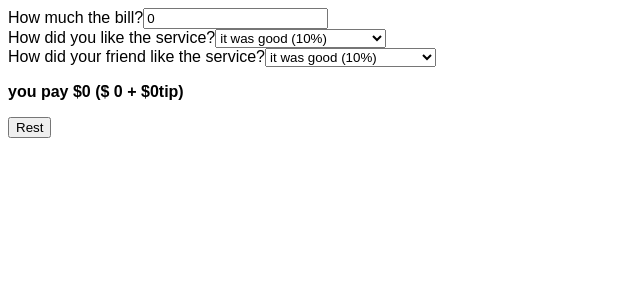
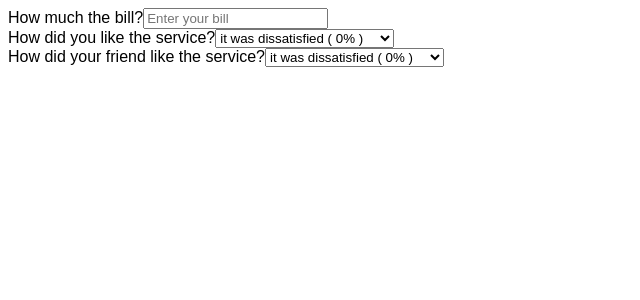
Before and after one commit to ali27-dev/React-Practice-Projects-Dir, a React (Create React App) app in the folder tip-calculator/: page / in a window 1280 px wide. Shown: the top 300 px of the page, without its empty margins (0-640 px from the left). Built offline with nearby package versions, Linux system fonts and the light colour scheme.

Commit message:
Finally, I'm implement the logic correctly with this our mini tip-calculator complete.

```diff
--- a/tip-calculator/src/Bill.js
+++ b/tip-calculator/src/Bill.js
@@ -3,7 +3,12 @@ function Bill({ isBill, onIsBill }) {
     <>
       <div className="">
         <span>How much the bill?</span>
-        <input type="text" value={isBill} onChange={onIsBill} />
+        <input
+          type="text"
+          placeholder="Enter your bill"
+          value={isBill}
+          onChange={onIsBill}
+        />
       </div>
     </>
   );
--- a/tip-calculator/src/Payment.js
+++ b/tip-calculator/src/Payment.js
@@ -1,4 +1,4 @@
-function Payment({ isBill, serviceTip, onChangeBill }) {
+function Payment({ isBill, serviceTip, tip, onChangeBill }) {
   console.log(isBill);
 
   const totalBill = isBill + serviceTip;
@@ -9,7 +9,7 @@ function Payment({ isBill, serviceTip, onChangeBill }) {
   return (
     <div className="" style={{ fontWeight: "bold" }}>
       <p>
-        you pay ${totalBill} ($ {isBill} + ${serviceTip}tip)
+        you pay ${totalBill} ($ {isBill} + ${tip} tip)
       </p>
     </div>
   );
--- a/tip-calculator/src/Service.js
+++ b/tip-calculator/src/Service.js
@@ -6,40 +6,13 @@ export default function Service({ serviceTip, setServiceTip, children }) {
   }
   return (
     <div className="">
-      <span>{children}</span>
-      <select onChange={handleService}>
-        <option value={0}>
-          it was good ({handleService === 10 ? 0 : serviceTip + 10}%)
-        </option>
-        <option value={0}>
-          it was normal ({handleService === 10 ? 0 : serviceTip - 5}%)
-        </option>
-        <option value={serviceTip}>it was bad ({serviceTip}%)</option>
-        <option value={serviceTip + 20}>
-          Absaloutly Amazing ({serviceTip}%)
-        </option>
+      <label>{children}</label>
+      <select value={serviceTip} onChange={handleService}>
+        <option value={0}>it was dissatisfied ( 0% )</option>
+        <option value={5}>it was Okay ( 5% )</option>
+        <option value={10}>it was good (10%)</option>
+        <option value={20}>Absaloutly Amazing (20%)</option>
       </select>
-      {/* <FriendSer serviceTip={serviceTip} onHandleService={handleService} /> */}
     </div>
   );
 }
-
-// function FriendSer({ serviceTip, onHandleService }) {
-//   return (
-//     <div className="">
-//       <span>How did your friend like the service?</span>
-//       <select name="" id="" onChange={onHandleService}>
-//         <option value={0}>
-//           it was good ({onHandleService === 10 ? 0 : serviceTip + 10}%)
-//         </option>
-//         <option value={10}>
-//           it was normal ({onHandleService === 10 ? 0 : serviceTip - 5}%)
-//         </option>
-//         <option value={serviceTip}>it was bad ({serviceTip}%)</option>
-//         <option value={serviceTip + 20}>
-//           Absaloutly Amazing ({serviceTip}%)
-//         </option>
-//       </select>
-//     </div>
-//   );
-// }
--- a/tip-calculator/src/TipCalculator.js
+++ b/tip-calculator/src/TipCalculator.js
@@ -5,15 +5,19 @@ import Button from "./Button";
 import Payment from "./Payment";
 import Service from "./Service";
 function TipCalculator() {
-  const [isBill, setIsBill] = useState(0);
+  const [isBill, setIsBill] = useState("");
   const [serviceTip, setServiceTip] = useState(0);
+  const [serviceTip2, setServiceTip2] = useState(0);
 
   function handleBill(e) {
     setIsBill(Number(e.target.value));
   }
+
+  const tip = isBill * ((serviceTip + serviceTip2) / 2 / 100);
   function handleRestBtn() {
-    setIsBill(0);
+    setIsBill("");
     setServiceTip(0);
+    setServiceTip2(0);
   }
   return (
     <>
@@ -21,11 +25,15 @@ function TipCalculator() {
       <Service serviceTip={serviceTip} setServiceTip={setServiceTip}>
         How did you like the service?
       </Service>
-      <Service serviceTip={serviceTip} setServiceTip={setServiceTip}>
+      <Service serviceTip={serviceTip2} setServiceTip={setServiceTip2}>
         How did your friend like the service?
       </Service>
-      <Payment isBill={isBill} serviceTip={serviceTip} />
-      <Button onRestBtn={handleRestBtn} />
+      {isBill && (
+        <>
+          <Payment isBill={isBill} serviceTip={serviceTip} tip={tip} />
+          <Button onRestBtn={handleRestBtn} />
+        </>
+      )}
     </>
   );
 }
```
